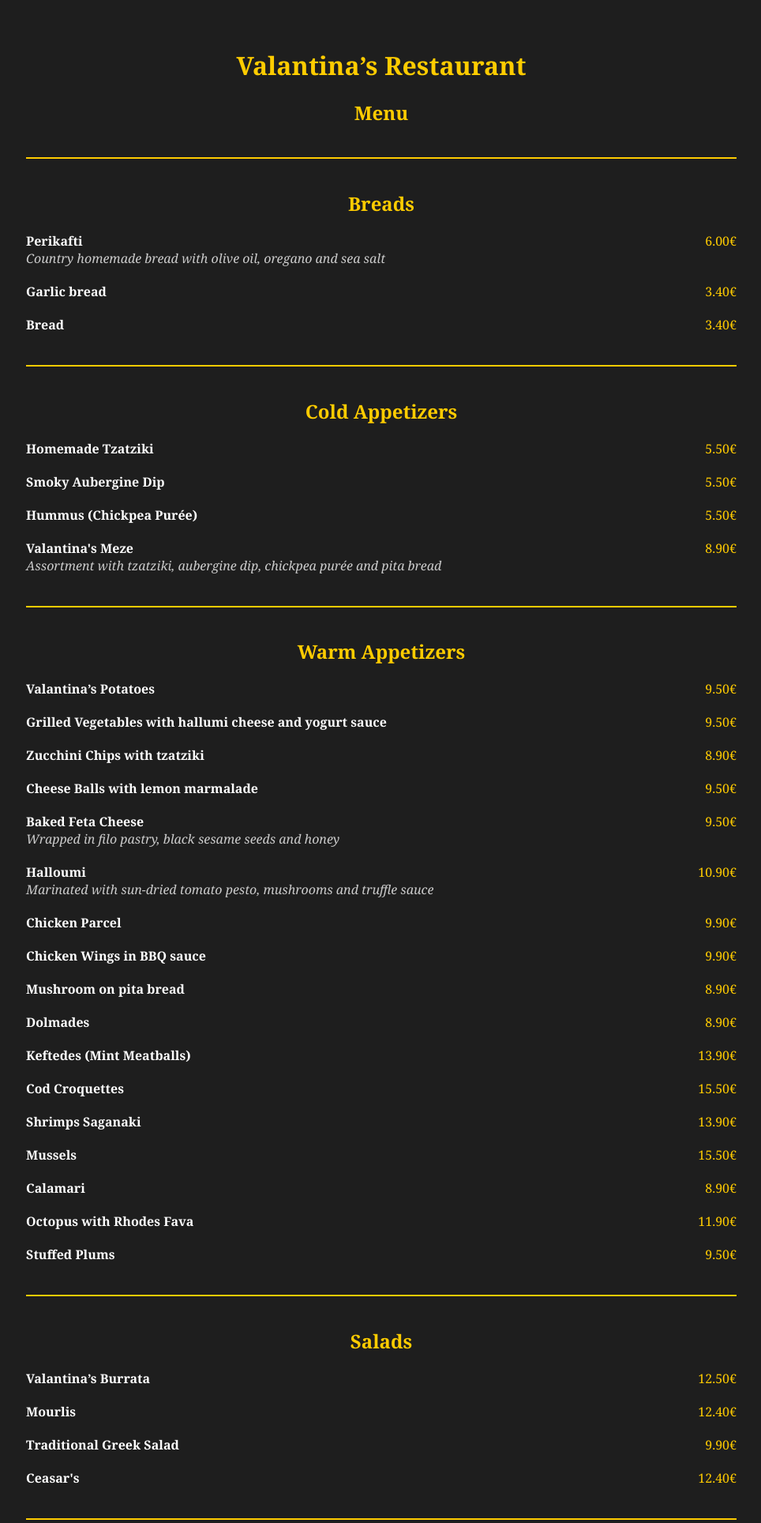
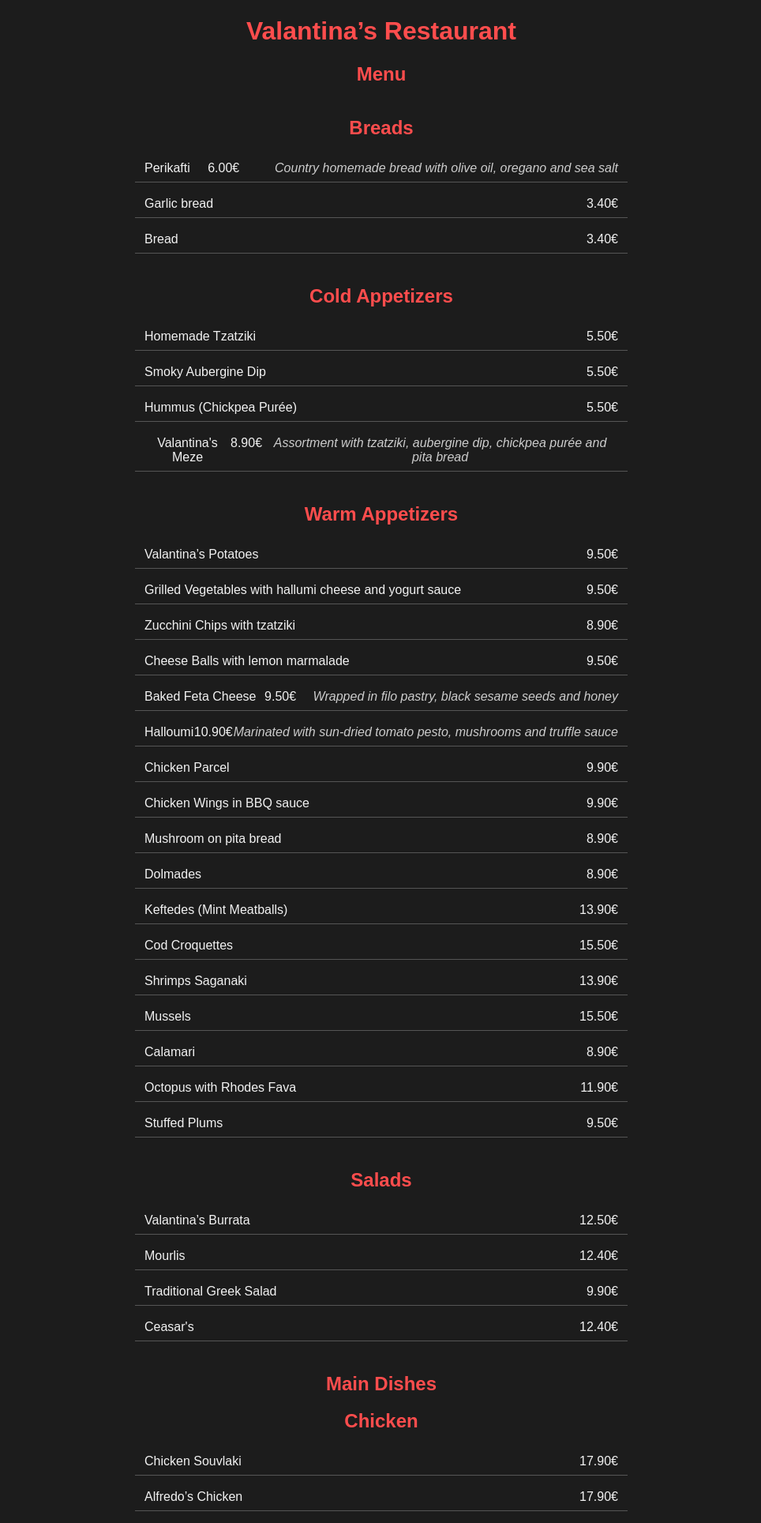
Before and after one commit to komninoskon/valantinas-final, a Flask app: page /menu in a window 1280 px wide. Shown: the top 1928 px of the page at 79% size, without its empty margins (157-1121 px from the left). Run offline with Flask 3, Linux system fonts and the light colour scheme.

Commit message:
Update style.css

```diff
--- a/static/style.css
+++ b/static/style.css
@@ -1,16 +1,16 @@
 body {
-    background-color: #1e1e1e;
-    color: #ffffff;
-    font-family: Georgia, serif;
-    max-width: 900px;
-    margin: auto;
-    padding: 40px 20px;
+    background-color: #1c1c1c;
+    color: #f2f2f2;
+    font-family: 'Poppins', sans-serif;
+    margin: 0;
+    padding: 0;
     text-align: center;
 }
 
 h1, h2 {
-    color: #ffcc00;
+    color: #ff4d4d;
     text-align: center;
+    front-weight: 600;
 }
 
 a.button {
@@ -31,22 +31,24 @@ a.button:hover {
 
 .category {
     margin-top: 40px;
-    border-top: 2px solid #ffcc00;
-    padding-top: 20px;
+    text-align: center;
 }
 
 .item {
-    margin-bottom: 20px;
-    text-align: left;
+    display: flex;
+    justify-content: space-between;
+    max-width: 600px;
+    margin: 10px auto;
+    padding: 8px 12px;
+    border-bottom: 1px solid #555;
 }
 
 .item-name {
-    font-weight: bold;
+    font-weight: 500;
 }
 
 .item-price {
-    float: right;
-    color: #ffcc00;
+    front-weight: 500;
 }
 
 .description {
```
